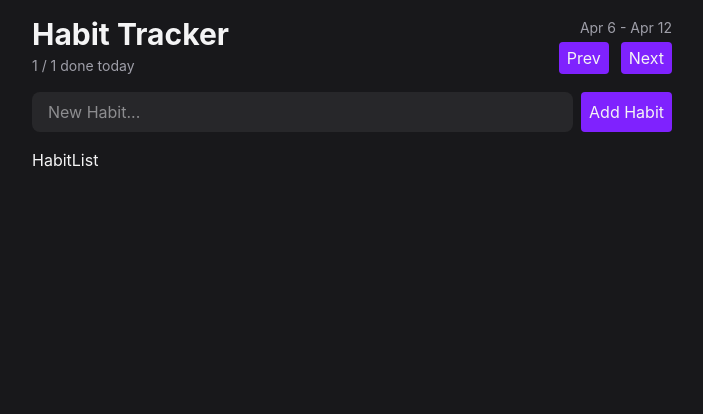
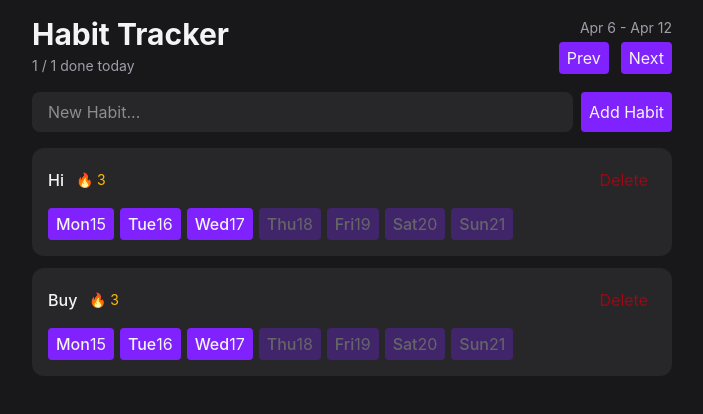
Before and after one commit to esrafil418/iHabit, a React (Vite) app: page / in a window 1280 px wide. Shown: the top 414 px of the page, without its empty margins (288-991 px from the left). Built offline with nearby package versions, Linux system fonts and the light colour scheme.

Commit message:
feat:Implement button color mode and create habit items

```diff
--- a/package.json
+++ b/package.json
@@ -11,6 +11,7 @@
   },
   "dependencies": {
     "@tailwindcss/vite": "^4.3.1",
+    "date-fns": "^4.4.0",
     "react": "^19.2.6",
     "react-dom": "^19.2.6",
     "tailwindcss": "^4.3.1"
--- a/src/components/Button.tsx
+++ b/src/components/Button.tsx
@@ -1,16 +1,31 @@
-import type { ReactNode } from "react";
+import type { ComponentProps } from "react";
+
+type Variant = "primary" | "secondary" | "ghost";
 
 type ButtonProps = {
-	children: ReactNode;
-};
+	variant: Variant;
+} & ComponentProps<"button">;
 
-export default function Button({ children }: ButtonProps) {
+export default function Button({ variant = "primary", ...props }: ButtonProps) {
 	return (
 		<button
+			{...props}
+			disabled={props.disabled}
 			type="button"
-			className="bg-violet-600 hover:bg-violet-500 transition-colors rounded px-2 py-1 disabled:opacity-30 disabled:cursor-not-allowed"
-		>
-			{children}
-		</button>
+			className={`${getVariantStyles(variant)} transition-colors rounded px-2 py-1 disabled:opacity-30 disabled:cursor-not-allowed`}
+		/>
 	);
 }
+
+function getVariantStyles(variant: Variant) {
+	switch (variant) {
+		case "primary":
+			return "bg-violet-600 hover:bg-violet-500";
+		case "secondary":
+			return "bg-zinc-700 hover:bg-zinc-600 text-zinc-400";
+		case "ghost":
+			return "hover:bg-red-800 text-red-800 hover:text-red-200";
+		default:
+			throw new Error(`Invalid variant: ${variant satisfies never}`);
+	}
+}
--- /dev/null
+++ b/src/components/HabitItem.tsx
@@ -0,0 +1,39 @@
+import Button from "./Button";
+import {
+	eachDayOfInterval,
+	endOfWeek,
+	format,
+	isFuture,
+	startOfWeek,
+} from "date-fns";
+
+type HabitItemProps = {
+	habit: { id: string; title: string };
+};
+
+export default function HabitItem({ habit }: HabitItemProps) {
+	const visibleDates = eachDayOfInterval({
+		start: startOfWeek(new Date(), { weekStartsOn: 1 }),
+		end: endOfWeek(new Date(), { weekStartsOn: 1 }),
+	});
+	return (
+		<div className="rounded-xl bg-zinc-800 p-4 flex flex-col gap-3">
+			<div className="flex items-center justify-between">
+				<div className="flex gap-3 items-center">
+					<span className="font-medium">{habit.title}</span>
+					<span className="text-sm text-amber-400">🔥 3</span>
+				</div>
+				<Button variant="ghost">Delete</Button>
+			</div>
+
+			<div className="flex gap-1.5">
+				{visibleDates.map((date) => (
+					<Button key={date.toISOString()} disabled={isFuture(date)}>
+						<span className="font-medium">{format(date, "EEE")}</span>
+						<span>{format(date, "d")}</span>
+					</Button>
+				))}
+			</div>
+		</div>
+	);
+}
--- a/src/components/HabitList.tsx
+++ b/src/components/HabitList.tsx
@@ -1,3 +1,23 @@
+import HabitItem from "./HabitItem";
+
 export default function HabitList() {
-	return <div>HabitList</div>;
+	const habits = [
+		{ id: "1", title: "Hi" },
+		{ id: "2", title: "Buy" },
+	];
+
+	if (habits.length === 0) {
+		return (
+			<p className="text-center text-zinc-500 py-12">
+				No habits yet. Add one above to get started
+			</p>
+		);
+	}
+	return (
+		<div className="flex flex-col gap-3">
+			{habits.map((habit) => (
+				<HabitItem key={habit.id} habit={habit} />
+			))}
+		</div>
+	);
 }
```
Also changed, not shown: 1 other file (tests, documents, lock files or other folders).
